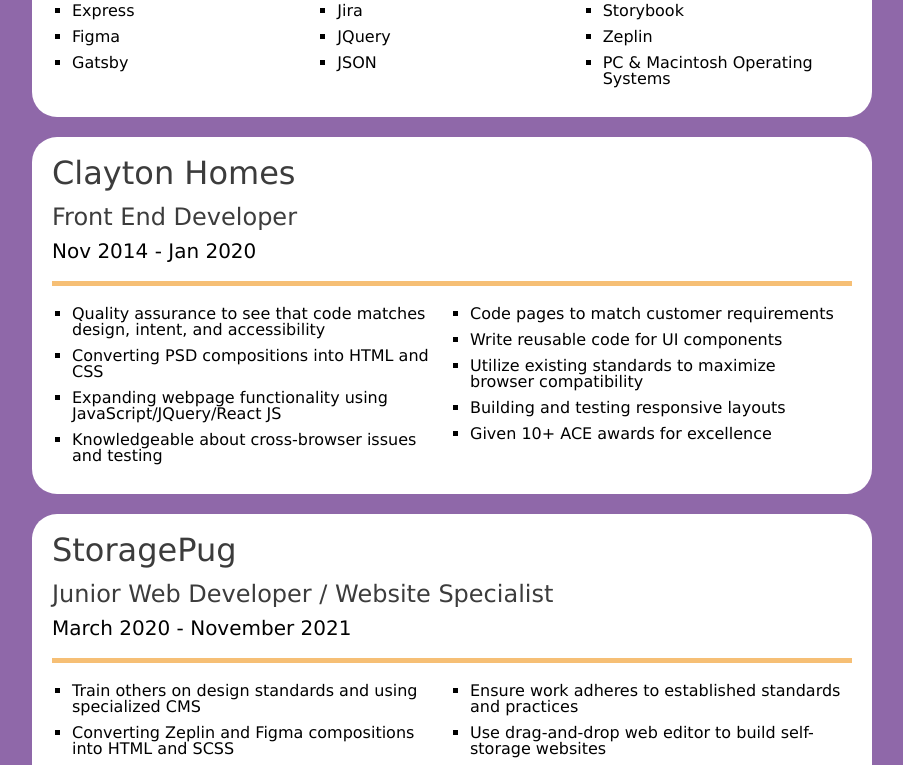
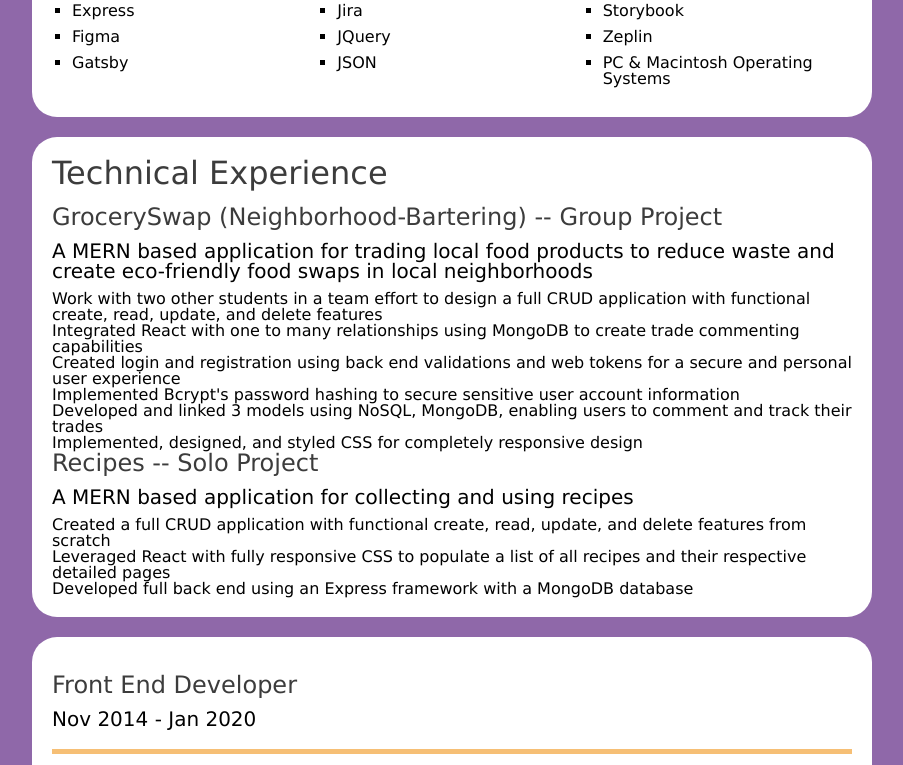
Before and after one commit to bytanyar/React-2022, a React app: page /2022 in a window 1280 px wide. Shown: the part 480-1245 px from the top of the page, without its empty margins (188-1091 px from the left). Built offline with nearby package versions, Linux system fonts and the light colour scheme.

Commit message:
adding tech experience

```diff
--- /dev/null
+++ b/src/inputs/projects.js
@@ -0,0 +1,24 @@
+export const PROJECTS = [
+  { id: 1,
+    name: 'GrocerySwap (Neighborhood-Bartering)',
+    note: 'Group Project',
+    description: 'A MERN based application for trading local food products to reduce waste and create eco-friendly food swaps in local neighborhoods',
+    details: [
+      'Work with two other students in a team effort to design a full CRUD application with functional create, read, update, and delete features',
+      'Integrated React with one to many relationships using MongoDB to create trade commenting capabilities',
+      'Created login and registration using back end validations and web tokens for a secure and personal user experience',
+      'Implemented Bcrypt\'s password hashing to secure sensitive user account information',
+      'Developed and linked 3 models using NoSQL, MongoDB, enabling users to comment and track their trades',
+      'Implemented, designed, and styled CSS for completely responsive design'
+
+  ] },
+  { id: 2,
+    name: 'Recipes',
+    note: 'Solo Project',
+    description: 'A MERN based application for collecting and using recipes',
+    details: [
+    'Created a full CRUD application with functional create, read, update, and delete features from scratch',
+    'Leveraged React with fully responsive CSS to populate a list of all recipes and their respective detailed pages',
+    'Developed full back end using an Express framework with a MongoDB database'
+  ] },
+];
--- a/src/pages/Home.js
+++ b/src/pages/Home.js
@@ -1,4 +1,5 @@
 import { JOBS } from '../inputs/actual-jobs';
+import { PROJECTS } from '../inputs/projects';
 import { knowledgeData } from '../inputs/knowledge';
 
 import '../styles/home.css';
@@ -25,10 +26,23 @@
         {knowledge}
       </div>
 
+      <div className='box'>
+        <h2>Technical Experience</h2>
+        {PROJECTS.map(project => (
+        <div key={project.id}>
+          <h3>{project.name} -- {project.note}</h3>
+          <h4>{project.description}</h4>
+          <ul>
+            {project.details.map(detail => (
+              <li>{detail}</li>))}
+          </ul>
+        </div>))}
+      </div>
+
       <div className='companies'>
       {JOBS.map(job => (
         <div key={job.id} className='box'>
-          <h2>{job.company}</h2>
+          <h2>{job.name}</h2>
           <h3>{job.title}</h3>
           <h4>{job.start} - {job.end}</h4>
           <ul>
```
